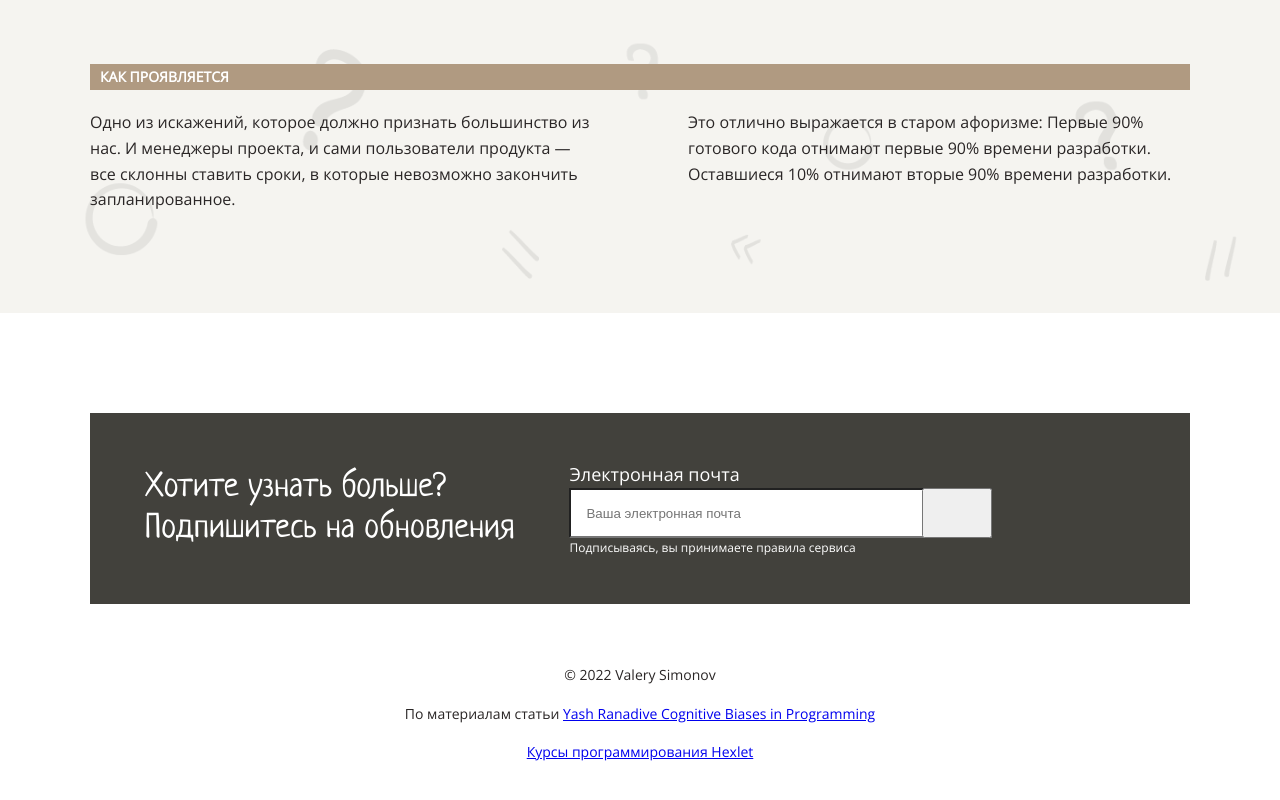
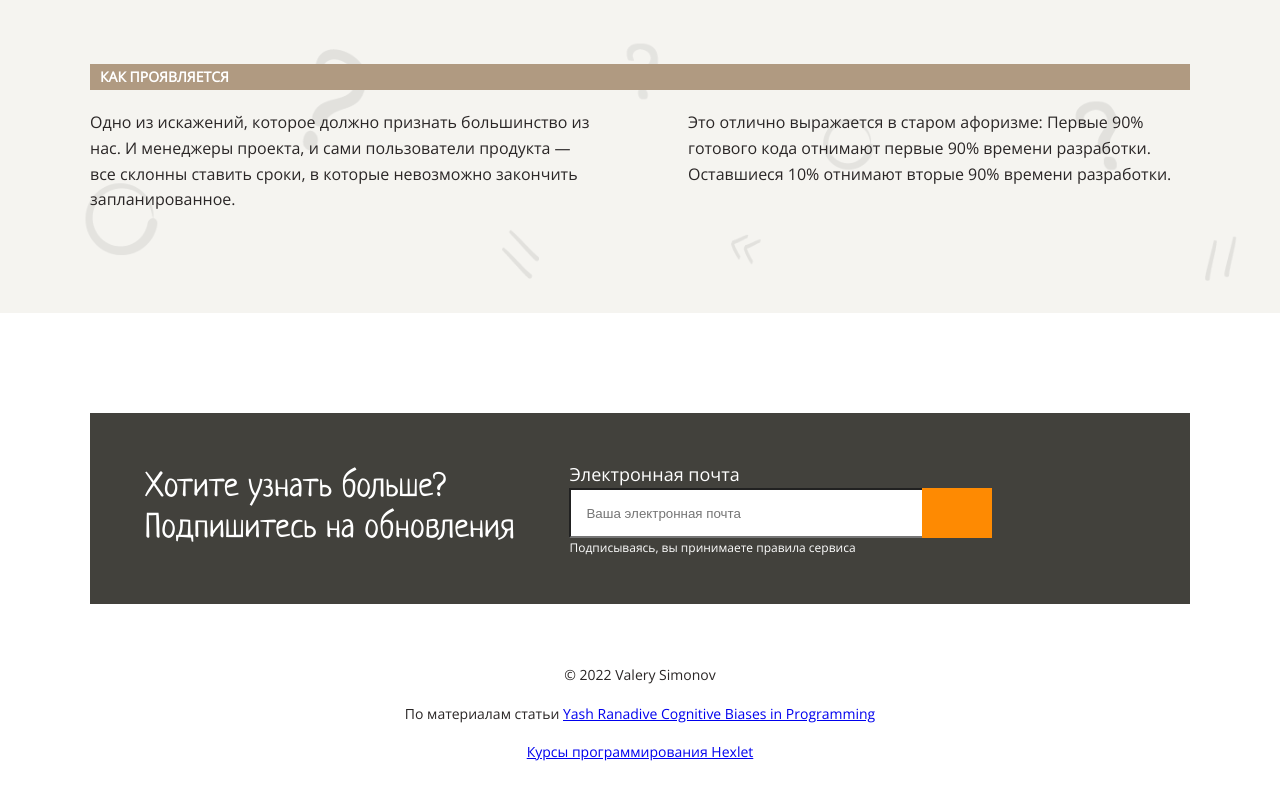
Before and after one commit to Valsym/layout-designer-project-lvl1, a website: page index.html in a window 1280 px wide. Shown: the part 6793-7593 px from the top of the page. Drawn offline with Linux system fonts and the light colour scheme.

Commit message:
step11-2

```diff
--- a/src/styles/style.css
+++ b/src/styles/style.css
@@ -453,15 +453,16 @@ form {
     right: 0px;
     width: 70px;
     height: 50px;
+    background: var(--main);
+    border: none;
+    cursor: pointer;
 }
 
 .f-btn:before {
     content: "";
-   /* width: 70px;
-    height: 50px;*/
     background-image: url(../../images/send.svg);
-      background-repeat: no-repeat;
-      background-size: cover;
+    background-repeat: no-repeat;
+    background-size: cover;
 }
 
 .down {
```
